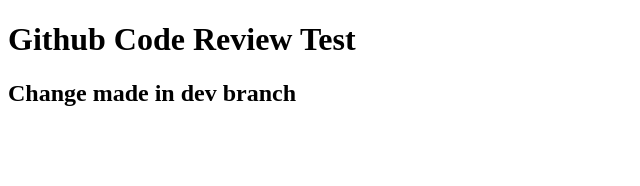
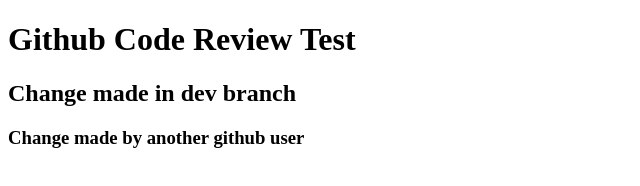
Before and after one commit to sr-noyan/code-review-test, a plain HTML site: page index.html in a window 1280 px wide. Shown: the whole page, without its empty margins (0-640 px from the left). Drawn offline with Linux system fonts and the light colour scheme.

Commit message:
Update index.html

```diff
--- a/index.html
+++ b/index.html
@@ -7,5 +7,6 @@
   <body>
     <h1>Github Code Review Test</h1>
     <h2>Change made in dev branch</h2>
+    <h3>Change made by another github user</h3>
   </body>
 </html>
```
